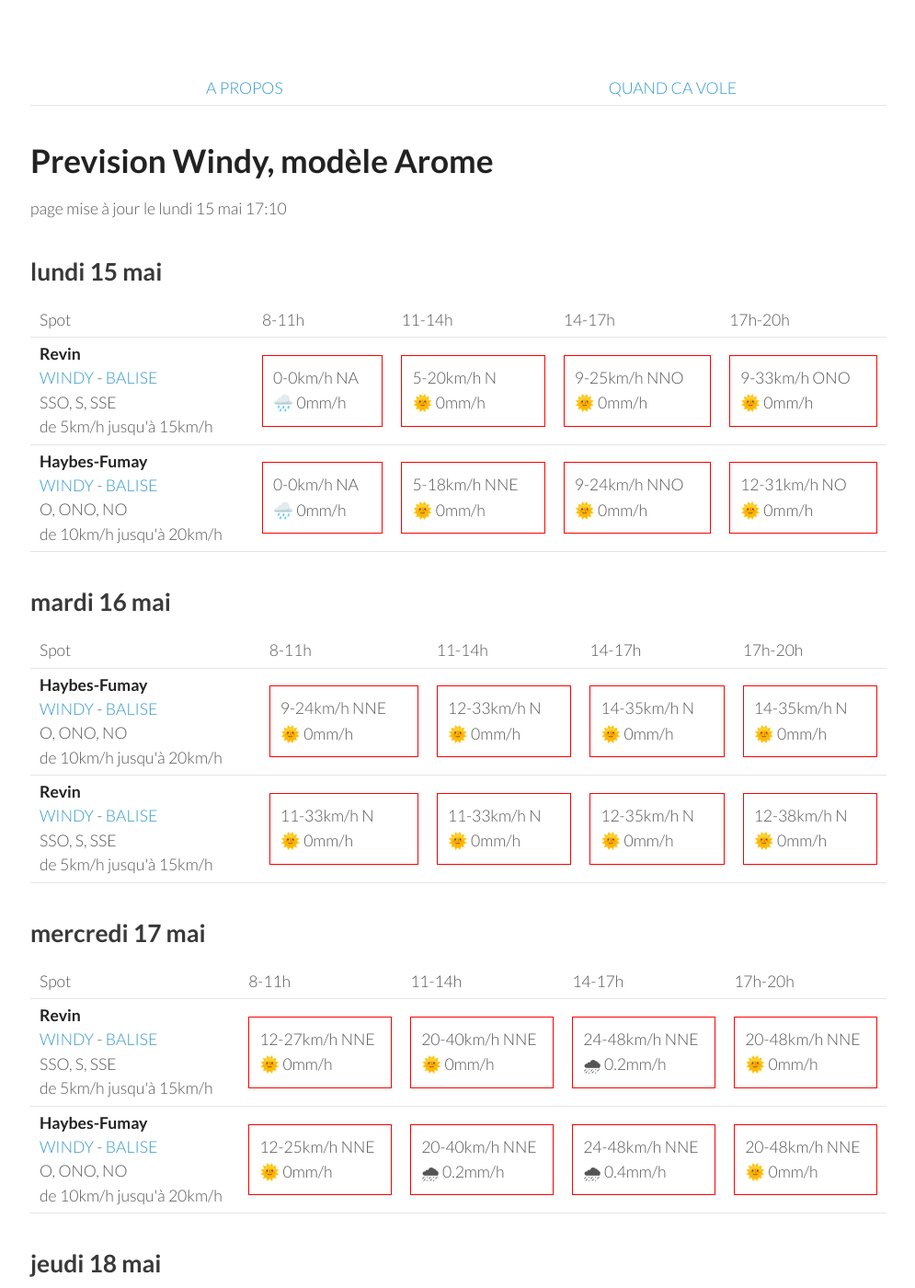
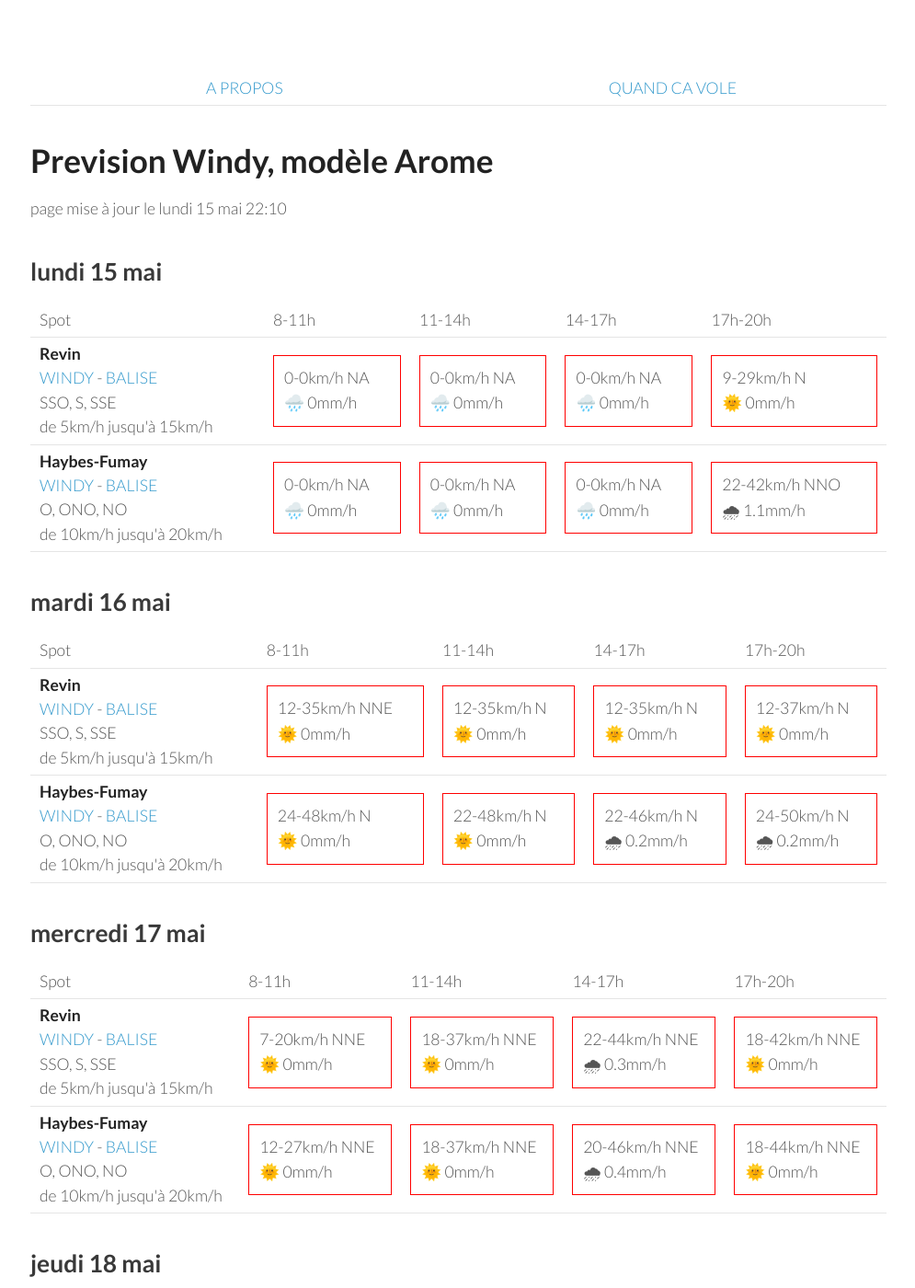
Before and after one commit to parapente-dans-le-nord/parapente-dans-le-nord.github.io, a Jekyll site: the page built from ardennes.markdown, in a window 1280 px wide and 1400 px high. Shown: the whole window at 92% size, without its empty margins (25-1020 px from the left). Built offline with Jekyll 4.4.1, drawn with Linux system fonts in a browser that asks for light colours; some of the changed text lies outside the part shown.

Commit message:
update index.markdown

```diff
--- a/ardennes.markdown
+++ b/ardennes.markdown
@@ -7,7 +7,7 @@ title:  "Tous les spots"
 {: .links}
 
 # Prevision Windy, modèle Arome
-page mise à jour le lundi 15 mai 17:10
+page mise à jour le lundi 15 mai 22:10
 
 ## lundi 15 mai
 
@@ -25,18 +25,18 @@ page mise à jour le lundi 15 mai 17:10
         <td><strong>Revin</strong><br><a href="https://windy.com/49.948/4.625?49.543,4.625,8">WINDY</a> - <span class=""><a href="http://www.balisemeteo.com/balise.php?idBalise=5019">BALISE</a> </span><br> <span class="vent-favorable">SSO, S, SSE</span><br><span class="force-vent">de 5km/h jusqu'à 15km/h</span> </td>
 
             <td><div class="not-flyable"><p>0-0km/h NA</p><p>🌧️ 0mm/h</p></div></td>
-            <td><div class="not-flyable"><p>5-20km/h N</p><p>🌞 0mm/h</p></div></td>
-            <td><div class="not-flyable"><p>9-25km/h NNO</p><p>🌞 0mm/h</p></div></td>
-            <td><div class="not-flyable"><p>9-33km/h ONO</p><p>🌞 0mm/h</p></div></td>
+            <td><div class="not-flyable"><p>0-0km/h NA</p><p>🌧️ 0mm/h</p></div></td>
+            <td><div class="not-flyable"><p>0-0km/h NA</p><p>🌧️ 0mm/h</p></div></td>
+            <td><div class="not-flyable"><p>9-29km/h N</p><p>🌞 0mm/h</p></div></td>
 
     </tr>
 <tr>
         <td><strong>Haybes-Fumay</strong><br><a href="https://windy.com/49.998/4.715?49.913,4.738,10">WINDY</a> - <span class=""><a href="http://www.balisemeteo.com/balise.php?idBalise=104">BALISE</a> </span><br> <span class="vent-favorable">O, ONO, NO</span><br><span class="force-vent">de 10km/h jusqu'à 20km/h</span> </td>
 
             <td><div class="not-flyable"><p>0-0km/h NA</p><p>🌧️ 0mm/h</p></div></td>
-            <td><div class="not-flyable"><p>5-18km/h NNE</p><p>🌞 0mm/h</p></div></td>
-            <td><div class="not-flyable"><p>9-24km/h NNO</p><p>🌞 0mm/h</p></div></td>
-            <td><div class="not-flyable"><p>12-31km/h NO</p><p>🌞 0mm/h</p></div></td>
+            <td><div class="not-flyable"><p>0-0km/h NA</p><p>🌧️ 0mm/h</p></div></td>
+            <td><div class="not-flyable"><p>0-0km/h NA</p><p>🌧️ 0mm/h</p></div></td>
+            <td><div class="not-flyable"><p>22-42km/h NNO</p><p>🌧 1.1mm/h</p></div></td>
 
     </tr>
 
@@ -56,22 +56,22 @@ page mise à jour le lundi 15 mai 17:10
       <td>17h-20h</td>
     </tr>
 <tr>
-        <td><strong>Haybes-Fumay</strong><br><a href="https://windy.com/49.998/4.715?49.913,4.738,10">WINDY</a> - <span class=""><a href="http://www.balisemeteo.com/balise.php?idBalise=104">BALISE</a> </span><br> <span class="vent-favorable">O, ONO, NO</span><br><span class="force-vent">de 10km/h jusqu'à 20km/h</span> </td>
+        <td><strong>Revin</strong><br><a href="https://windy.com/49.948/4.625?49.543,4.625,8">WINDY</a> - <span class=""><a href="http://www.balisemeteo.com/balise.php?idBalise=5019">BALISE</a> </span><br> <span class="vent-favorable">SSO, S, SSE</span><br><span class="force-vent">de 5km/h jusqu'à 15km/h</span> </td>
 
-            <td><div class="not-flyable"><p>9-24km/h NNE</p><p>🌞 0mm/h</p></div></td>
-            <td><div class="not-flyable"><p>12-33km/h N</p><p>🌞 0mm/h</p></div></td>
-            <td><div class="not-flyable"><p>14-35km/h N</p><p>🌞 0mm/h</p></div></td>
-            <td><div class="not-flyable"><p>14-35km/h N</p><p>🌞 0mm/h</p></div></td>
+            <td><div class="not-flyable"><p>12-35km/h NNE</p><p>🌞 0mm/h</p></div></td>
+            <td><div class="not-flyable"><p>12-35km/h N</p><p>🌞 0mm/h</p></div></td>
+            <td><div class="not-flyable"><p>12-35km/h N</p><p>🌞 0mm/h</p></div></td>
+            <td><div class="not-flyable"><p>12-37km/h N</p><p>🌞 0mm/h</p></div></td>
 
 
     </tr>
 <tr>
-        <td><strong>Revin</strong><br><a href="https://windy.com/49.948/4.625?49.543,4.625,8">WINDY</a> - <span class=""><a href="http://www.balisemeteo.com/balise.php?idBalise=5019">BALISE</a> </span><br> <span class="vent-favorable">SSO, S, SSE</span><br><span class="force-vent">de 5km/h jusqu'à 15km/h</span> </td>
+        <td><strong>Haybes-Fumay</strong><br><a href="https://windy.com/49.998/4.715?49.913,4.738,10">WINDY</a> - <span class=""><a href="http://www.balisemeteo.com/balise.php?idBalise=104">BALISE</a> </span><br> <span class="vent-favorable">O, ONO, NO</span><br><span class="force-vent">de 10km/h jusqu'à 20km/h</span> </td>
 
-            <td><div class="not-flyable"><p>11-33km/h N</p><p>🌞 0mm/h</p></div></td>
-            <td><div class="not-flyable"><p>11-33km/h N</p><p>🌞 0mm/h</p></div></td>
-            <td><div class="not-flyable"><p>12-35km/h N</p><p>🌞 0mm/h</p></div></td>
-            <td><div class="not-flyable"><p>12-38km/h N</p><p>🌞 0mm/h</p></div></td>
+            <td><div class="not-flyable"><p>24-48km/h N</p><p>🌞 0mm/h</p></div></td>
+            <td><div class="not-flyable"><p>22-48km/h N</p><p>🌞 0mm/h</p></div></td>
+            <td><div class="not-flyable"><p>22-46km/h N</p><p>🌧 0.2mm/h</p></div></td>
+            <td><div class="not-flyable"><p>24-50km/h N</p><p>🌧 0.2mm/h</p></div></td>
 
 
     </tr>
@@ -94,20 +94,20 @@ page mise à jour le lundi 15 mai 17:10
 <tr>
         <td><strong>Revin</strong><br><a href="https://windy.com/49.948/4.625?49.543,4.625,8">WINDY</a> - <span class=""><a href="http://www.balisemeteo.com/balise.php?idBalise=5019">BALISE</a> </span><br> <span class="vent-favorable">SSO, S, SSE</span><br><span class="force-vent">de 5km/h jusqu'à 15km/h</span> </td>
 
-            <td><div class="not-flyable"><p>12-27km/h NNE</p><p>🌞 0mm/h</p></div></td>
-            <td><div class="not-flyable"><p>20-40km/h NNE</p><p>🌞 0mm/h</p></div></td>
-            <td><div class="not-flyable"><p>24-48km/h NNE</p><p>🌧 0.2mm/h</p></div></td>
-            <td><div class="not-flyable"><p>20-48km/h NNE</p><p>🌞 0mm/h</p></div></td>
+            <td><div class="not-flyable"><p>7-20km/h NNE</p><p>🌞 0mm/h</p></div></td>
+            <td><div class="not-flyable"><p>18-37km/h NNE</p><p>🌞 0mm/h</p></div></td>
+            <td><div class="not-flyable"><p>22-44km/h NNE</p><p>🌧 0.3mm/h</p></div></td>
+            <td><div class="not-flyable"><p>18-42km/h NNE</p><p>🌞 0mm/h</p></div></td>
 
 
     </tr>
 <tr>
         <td><strong>Haybes-Fumay</strong><br><a href="https://windy.com/49.998/4.715?49.913,4.738,10">WINDY</a> - <span class=""><a href="http://www.balisemeteo.com/balise.php?idBalise=104">BALISE</a> </span><br> <span class="vent-favorable">O, ONO, NO</span><br><span class="force-vent">de 10km/h jusqu'à 20km/h</span> </td>
 
-            <td><div class="not-flyable"><p>12-25km/h NNE</p><p>🌞 0mm/h</p></div></td>
-            <td><div class="not-flyable"><p>20-40km/h NNE</p><p>🌧 0.2mm/h</p></div></td>
-            <td><div class="not-flyable"><p>24-48km/h NNE</p><p>🌧 0.4mm/h</p></div></td>
-            <td><div class="not-flyable"><p>20-48km/h NNE</p><p>🌞 0mm/h</p></div></td>
+            <td><div class="not-flyable"><p>12-27km/h NNE</p><p>🌞 0mm/h</p></div></td>
+            <td><div class="not-flyable"><p>18-37km/h NNE</p><p>🌞 0mm/h</p></div></td>
+            <td><div class="not-flyable"><p>20-46km/h NNE</p><p>🌧 0.4mm/h</p></div></td>
+            <td><div class="not-flyable"><p>18-44km/h NNE</p><p>🌞 0mm/h</p></div></td>
 
 
     </tr>
@@ -131,19 +131,19 @@ page mise à jour le lundi 15 mai 17:10
         <td><strong>Revin</strong><br><a href="https://windy.com/49.948/4.625?49.543,4.625,8">WINDY</a> - <span class=""><a href="http://www.balisemeteo.com/balise.php?idBalise=5019">BALISE</a> </span><br> <span class="vent-favorable">SSO, S, SSE</span><br><span class="force-vent">de 5km/h jusqu'à 15km/h</span> </td>
 
             <td><div class="not-flyable"><p>11-24km/h NNE</p><p>🌞 0mm/h</p></div></td>
-            <td><div class="not-flyable"><p>16-35km/h NNE</p><p>🌞 0mm/h</p></div></td>
-            <td><div class="not-flyable"><p>18-38km/h NNE</p><p>🌞 0mm/h</p></div></td>
-            <td><div class="not-flyable"><p>20-42km/h NE</p><p>🌞 0mm/h</p></div></td>
+            <td><div class="not-flyable"><p>16-35km/h NE</p><p>🌞 0mm/h</p></div></td>
+            <td><div class="not-flyable"><p>18-37km/h NE</p><p>🌞 0mm/h</p></div></td>
+            <td><div class="not-flyable"><p>18-38km/h NE</p><p>🌞 0mm/h</p></div></td>
 
 
     </tr>
 <tr>
         <td><strong>Haybes-Fumay</strong><br><a href="https://windy.com/49.998/4.715?49.913,4.738,10">WINDY</a> - <span class=""><a href="http://www.balisemeteo.com/balise.php?idBalise=104">BALISE</a> </span><br> <span class="vent-favorable">O, ONO, NO</span><br><span class="force-vent">de 10km/h jusqu'à 20km/h</span> </td>
 
-            <td><div class="not-flyable"><p>9-22km/h NE</p><p>🌞 0mm/h</p></div></td>
-            <td><div class="not-flyable"><p>16-35km/h NNE</p><p>🌞 0mm/h</p></div></td>
-            <td><div class="not-flyable"><p>18-40km/h NNE</p><p>🌞 0mm/h</p></div></td>
-            <td><div class="not-flyable"><p>22-44km/h NE</p><p>🌞 0mm/h</p></div></td>
+            <td><div class="not-flyable"><p>9-22km/h NNE</p><p>🌞 0mm/h</p></div></td>
+            <td><div class="not-flyable"><p>16-35km/h NE</p><p>🌞 0mm/h</p></div></td>
+            <td><div class="not-flyable"><p>18-38km/h NE</p><p>🌞 0mm/h</p></div></td>
+            <td><div class="not-flyable"><p>18-40km/h NE</p><p>🌞 0mm/h</p></div></td>
 
 
     </tr>
@@ -166,18 +166,18 @@ page mise à jour le lundi 15 mai 17:10
 <tr>
         <td><strong>Haybes-Fumay</strong><br><a href="https://windy.com/49.998/4.715?49.913,4.738,10">WINDY</a> - <span class=""><a href="http://www.balisemeteo.com/balise.php?idBalise=104">BALISE</a> </span><br> <span class="vent-favorable">O, ONO, NO</span><br><span class="force-vent">de 10km/h jusqu'à 20km/h</span> </td>
 
-            <td><div class="not-flyable"><p>12-27km/h NNE</p><p>🌞 0mm/h</p></div></td>
-            <td><div class="not-flyable"><p>18-38km/h NE</p><p>🌞 0mm/h</p></div></td>
-            <td><div class="not-flyable"><p>22-48km/h NE</p><p>🌞 0mm/h</p></div></td>
-            <td><div class="not-flyable"><p>25-50km/h NE</p><p>🌞 0mm/h</p></div></td>
+            <td><div class="not-flyable"><p>12-25km/h NE</p><p>🌞 0mm/h</p></div></td>
+            <td><div class="not-flyable"><p>18-37km/h NE</p><p>🌞 0mm/h</p></div></td>
+            <td><div class="not-flyable"><p>24-48km/h NE</p><p>🌞 0mm/h</p></div></td>
+            <td><div class="not-flyable"><p>24-50km/h NE</p><p>🌞 0mm/h</p></div></td>
 
 
     </tr>
 <tr>
         <td><strong>Revin</strong><br><a href="https://windy.com/49.948/4.625?49.543,4.625,8">WINDY</a> - <span class=""><a href="http://www.balisemeteo.com/balise.php?idBalise=5019">BALISE</a> </span><br> <span class="vent-favorable">SSO, S, SSE</span><br><span class="force-vent">de 5km/h jusqu'à 15km/h</span> </td>
 
-            <td><div class="not-flyable"><p>14-29km/h NNE</p><p>🌞 0mm/h</p></div></td>
-            <td><div class="not-flyable"><p>18-38km/h NE</p><p>🌞 0mm/h</p></div></td>
+            <td><div class="not-flyable"><p>14-27km/h NNE</p><p>🌞 0mm/h</p></div></td>
+            <td><div class="not-flyable"><p>18-37km/h NE</p><p>🌞 0mm/h</p></div></td>
             <td><div class="not-flyable"><p>22-46km/h NE</p><p>🌞 0mm/h</p></div></td>
             <td><div class="not-flyable"><p>24-48km/h NE</p><p>🌞 0mm/h</p></div></td>
 
@@ -203,9 +203,9 @@ page mise à jour le lundi 15 mai 17:10
         <td><strong>Revin</strong><br><a href="https://windy.com/49.948/4.625?49.543,4.625,8">WINDY</a> - <span class=""><a href="http://www.balisemeteo.com/balise.php?idBalise=5019">BALISE</a> </span><br> <span class="vent-favorable">SSO, S, SSE</span><br><span class="force-vent">de 5km/h jusqu'à 15km/h</span> </td>
 
             <td><div class="not-flyable"><p>16-35km/h NNE</p><p>🌞 0mm/h</p></div></td>
-            <td><div class="not-flyable"><p>20-40km/h NNE</p><p>🌞 0mm/h</p></div></td>
-            <td><div class="not-flyable"><p>27-57km/h NE</p><p>🌞 0mm/h</p></div></td>
-            <td><div class="not-flyable"><p>24-53km/h NE</p><p>🌞 0mm/h</p></div></td>
+            <td><div class="not-flyable"><p>18-38km/h NE</p><p>🌞 0mm/h</p></div></td>
+            <td><div class="not-flyable"><p>24-48km/h ENE</p><p>🌞 0mm/h</p></div></td>
+            <td><div class="not-flyable"><p>22-50km/h NE</p><p>🌞 0mm/h</p></div></td>
 
 
     </tr>
@@ -213,9 +213,9 @@ page mise à jour le lundi 15 mai 17:10
         <td><strong>Haybes-Fumay</strong><br><a href="https://windy.com/49.998/4.715?49.913,4.738,10">WINDY</a> - <span class=""><a href="http://www.balisemeteo.com/balise.php?idBalise=104">BALISE</a> </span><br> <span class="vent-favorable">O, ONO, NO</span><br><span class="force-vent">de 10km/h jusqu'à 20km/h</span> </td>
 
             <td><div class="not-flyable"><p>14-31km/h NE</p><p>🌞 0mm/h</p></div></td>
-            <td><div class="not-flyable"><p>20-42km/h NNE</p><p>🌞 0mm/h</p></div></td>
-            <td><div class="not-flyable"><p>25-57km/h NE</p><p>🌞 0mm/h</p></div></td>
-            <td><div class="not-flyable"><p>24-51km/h NE</p><p>🌞 0mm/h</p></div></td>
+            <td><div class="not-flyable"><p>18-38km/h NE</p><p>🌞 0mm/h</p></div></td>
+            <td><div class="not-flyable"><p>24-50km/h NE</p><p>🌞 0mm/h</p></div></td>
+            <td><div class="not-flyable"><p>24-50km/h NE</p><p>🌞 0mm/h</p></div></td>
 
 
     </tr>
```
